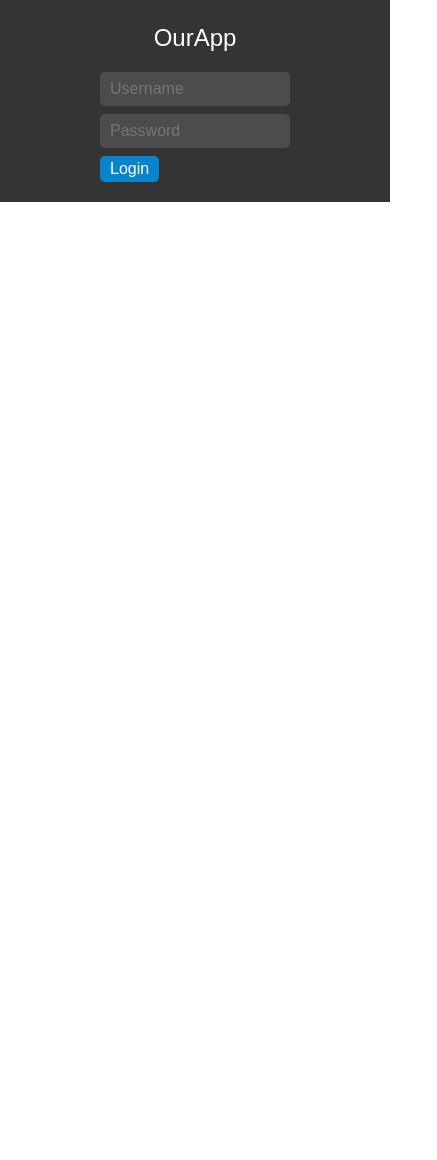
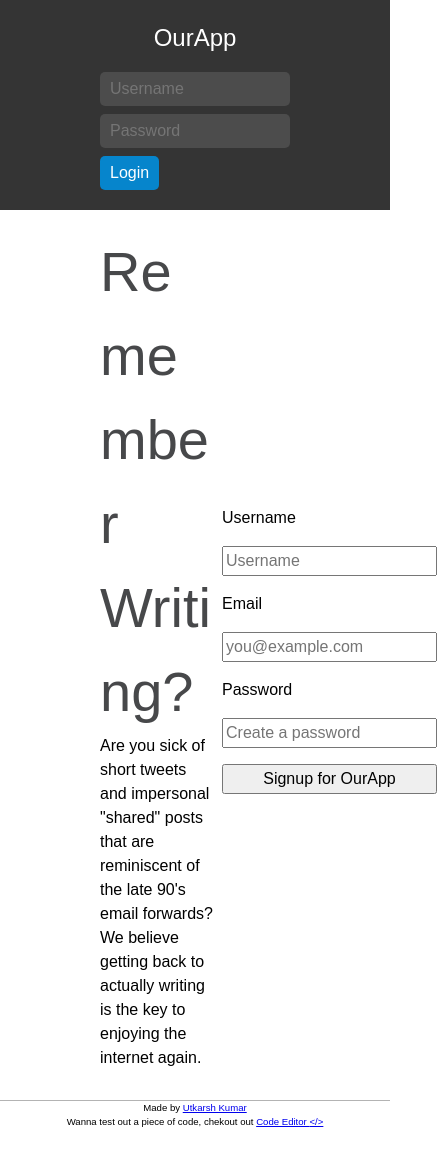
Before and after one commit to vknir/Our-App, a React (Vite) app in the folder root/frontend/: page / in a window 390 px wide. Shown: the whole page, 437 px wide, since content can reach past the window. Before the commit the page ends 844 px from the top, so only its background shows below. Built offline with nearby package versions, Linux system fonts and the light colour scheme.

Commit message:
footer  component complete

```diff
--- /dev/null
+++ b/root/frontend/src/components/Footer.css
@@ -0,0 +1,8 @@
+footer{
+    text-align: center;
+    font-size: var(--fs-small);
+    margin-top: 10px;
+
+    border-top: 1px var(--clr-footer-border) solid;
+    padding-bottom: 30px;
+}
--- a/root/frontend/src/components/Footer.jsx
+++ b/root/frontend/src/components/Footer.jsx
@@ -1,5 +1,25 @@
-function Footer(){
-    return <></>
+import "./Footer.css";
+
+function Footer() {
+  return (
+    <footer>
+      <p>
+        Made by{" "}
+        <a
+          href="https://www.linkedin.com/in/utkarsh-kumar-55323b24a/"
+          target="_blank"
+        >
+          Utkarsh Kumar
+        </a>
+        <p>
+          Wanna test out a piece of code, chekout out{" "}
+          <a target="_blank" href="https://code-editor-vknir.netlify.app/">
+            Code Editor {"</>"}
+          </a>{" "}
+        </p>
+      </p>
+    </footer>
+  );
 }
 
-export default Footer
+export default Footer;
--- a/root/frontend/src/components/Header.css
+++ b/root/frontend/src/components/Header.css
@@ -23,7 +23,7 @@ nav > .right-section > form {
   gap: 0.5rem;
 }
 
-.right-section > form > input {
+nav >.right-section > form > input {
   background-color: var(--clr-header-input-bckg);
   border: 0;
 
@@ -33,15 +33,14 @@ nav > .right-section > form {
   caret-color: white;
 
   border-radius: var(--border-radius);
-
-
 }
 
-.right-section > form > button {
+nav >.right-section button {
   background-color: var(--clr-primary);
   border: 0;
 
   padding-inline: 10px;
+  padding-block: 5px;
   border-radius: var(--border-radius);
 
   color: white;
@@ -49,10 +48,30 @@ nav > .right-section > form {
   max-width: fit-content;
 }
 
-.right-section > form > button:hover {
+nav > .right-section button:hover {
   cursor: pointer;
-  background-color: var(--clr-primary-hover);
+  filter: brightness(150%);
   color: black;
+}
+
+nav > .right-section > .button-wrapper {
+  display: flex;
+  align-items: center;
+  gap: 1rem;
+
+  .clr-success {
+    background-color: var(--clr-success);
+  }
+
+  .clr-signout {
+    background-color: var(--clr-signout);
+  }
+  svg {
+    font-size: var(--fs-large);
+  }
+  svg :hover {
+    cursor: pointer;
+  }
 }
 
 @media (max-width: 768px) {
@@ -70,7 +89,16 @@ nav > .right-section > form {
     width: 100%;
   }
 
-  nav > .right-section >form >input{
+  nav > .right-section > form > input {
     width: 100%;
   }
+
+  nav > .right-section {
+    .button-wrapper {
+      display: flex;
+      justify-content: center;
+
+      gap: 0.5rem;
+    }
+  }
 }
--- a/root/frontend/src/components/Header.jsx
+++ b/root/frontend/src/components/Header.jsx
@@ -1,6 +1,7 @@
 import axios from "axios";
 import { useRecoilValue, useSetRecoilState } from "recoil";
 import { FontAwesomeIcon } from "@fortawesome/react-fontawesome";
+import { faSearch, faComment, faUser } from "@fortawesome/free-solid-svg-icons";
 
 import "./Header.css";
 import { NavLink } from "react-router-dom";
@@ -29,7 +30,8 @@ function Header() {
         },
       }
     );
-    console.log(loginResponse)
+
+    if (loginResponse.data.status === 200) setLogin(true);
   };
 
   return (
@@ -41,22 +43,23 @@ function Header() {
       </div>
 
       <div className="right-section">
-        {
-          login ?
+        {login ? (
           <div className="button-wrapper">
-            <FontAwesomeIcon icon={faSearch} />
-            <FontAwesomeIcon icon={faComment} />
-            <FontAwesomeIcon icon={faUser} />
-            <button className="clr-primary">Create Post</button>
-            <button className="clr-signout">Sign Out</button>
+            <FontAwesomeIcon icon={faSearch} color="white" />
+            <FontAwesomeIcon icon={faComment} color="white" />
+            <FontAwesomeIcon icon={faUser} color="white" />
+            <button className="clr-success">Create Post</button>
+            <button className="clr-signout" onClick={() => setLogin(false)}>
+              Sign Out
+            </button>
           </div>
-          :
+        ) : (
           <form onSubmit={handleSubmit}>
             <input type="text" placeholder="Username"></input>
             <input type="password" placeholder="Password"></input>
             <button type="submit">Login</button>
           </form>
-        }
+        )}
       </div>
     </nav>
   );
--- a/root/frontend/src/components/Home.jsx
+++ b/root/frontend/src/components/Home.jsx
@@ -1,16 +1,17 @@
+import Header from "../components/Header";
+import Footer from "../components/Footer";
+import Signup from "../components/Signup";
 
-import Header from '../components/Header';
-import Footer from '../components/Footer';
-import Signup from '../components/Signup';
+function Home() {
+  return (
+    <>
+      <Header />
 
+        <Signup />
 
-function Home()
-{
-    return <>
-    <Header />
-    <Signup/>
-    <Footer/>
+      <Footer />
     </>
+  );
 }
 
-export default Home
+export default Home;
--- /dev/null
+++ b/root/frontend/src/components/Signup.css
@@ -0,0 +1,38 @@
+main{
+    padding-inline: 100px;
+    padding-block: 20px;
+
+    display: flex;
+    justify-content: space-between;
+    align-items: center;
+
+
+    gap: .5rem;
+    width: 100vw;
+    .left-section{
+
+        max-width: 60%;
+        h1{
+            font-weight: 100;
+            font-size: 3.5rem;
+
+            color: var(--clr-signup-heading);
+        }
+
+    }
+
+    .right-section{
+        form{
+            display: flex;
+            flex-direction: column;
+            width: 100%;
+            gap:1rem;
+            input{
+                min-width: 100%;
+            }
+
+        }
+
+
+    }
+}
--- a/root/frontend/src/components/Signup.jsx
+++ b/root/frontend/src/components/Signup.jsx
@@ -1,6 +1,31 @@
-function Signup(){
+import "./Signup.css";
 
-    return <></>
+function Signup() {
+  return (
+    <main>
+      <div className="left-section">
+        <h1>Remember Writing?</h1>
+        <p>
+          Are you sick of short tweets and impersonal "shared" posts that are
+          reminiscent of the late 90's email forwards? We believe getting back
+          to actually writing is the key to enjoying the internet again.
+        </p>
+      </div>
+      <div className="right-section">
+        <form>
+          <label htmlFor="Username">Username</label>
+          <input id="Username" placeholder="Username" type="text"></input>
+
+          <label htmlFor="Email">Email</label>
+          <input id='Email' placeholder="you@example.com" type="text"></input>
+
+          <label htmlFor="Password">Password</label>
+          <input id='Password' placeholder="Create a password" type="password"></input>
+          <button>Signup for OurApp</button>
+        </form>
+      </div>
+    </main>
+  );
 }
 
 export default Signup;
--- a/root/frontend/src/index.css
+++ b/root/frontend/src/index.css
@@ -71,17 +71,34 @@ h6 {
   --clr-header-bckg: #343434;
   --clr-primary: #0685cc;
   --clr-primary-hover:#66b9e9;
-  --clr-sucess: #18993f;
-
+  --clr-success: #18993f;
+  --clr-signout:#67757E;
   --clr-header-input-bckg:#4C4C4C;
+  --clr-footer-border:#B3B3B3;
+  --clr-signup-heading:#47484A;
 
   --fs-normal: 1rem;
   --fs-heading: 2rem;
   --fs-large: 1.5rem;
+  --fs-small:.6rem;
 
   --border-radius:5px;
 }
 
 body {
   font-family: sans-serif;
+  min-height: 100vh;
+
+
 }
+
+#root{
+  min-height: 100vh;
+  display: flex;
+  flex-direction: column;
+  justify-content: space-between;
+}
+
+main {
+  flex: 1;
+}
```
